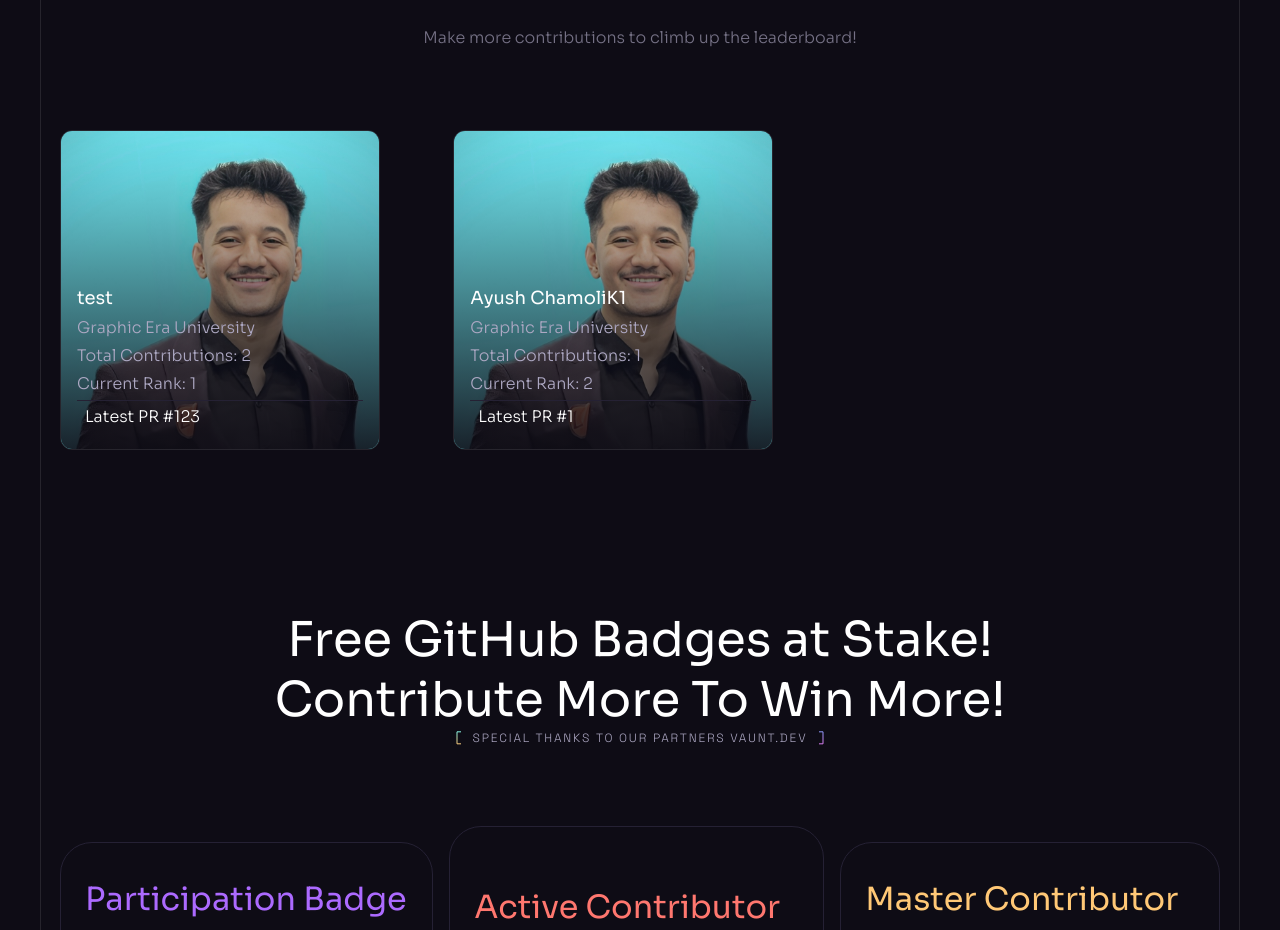
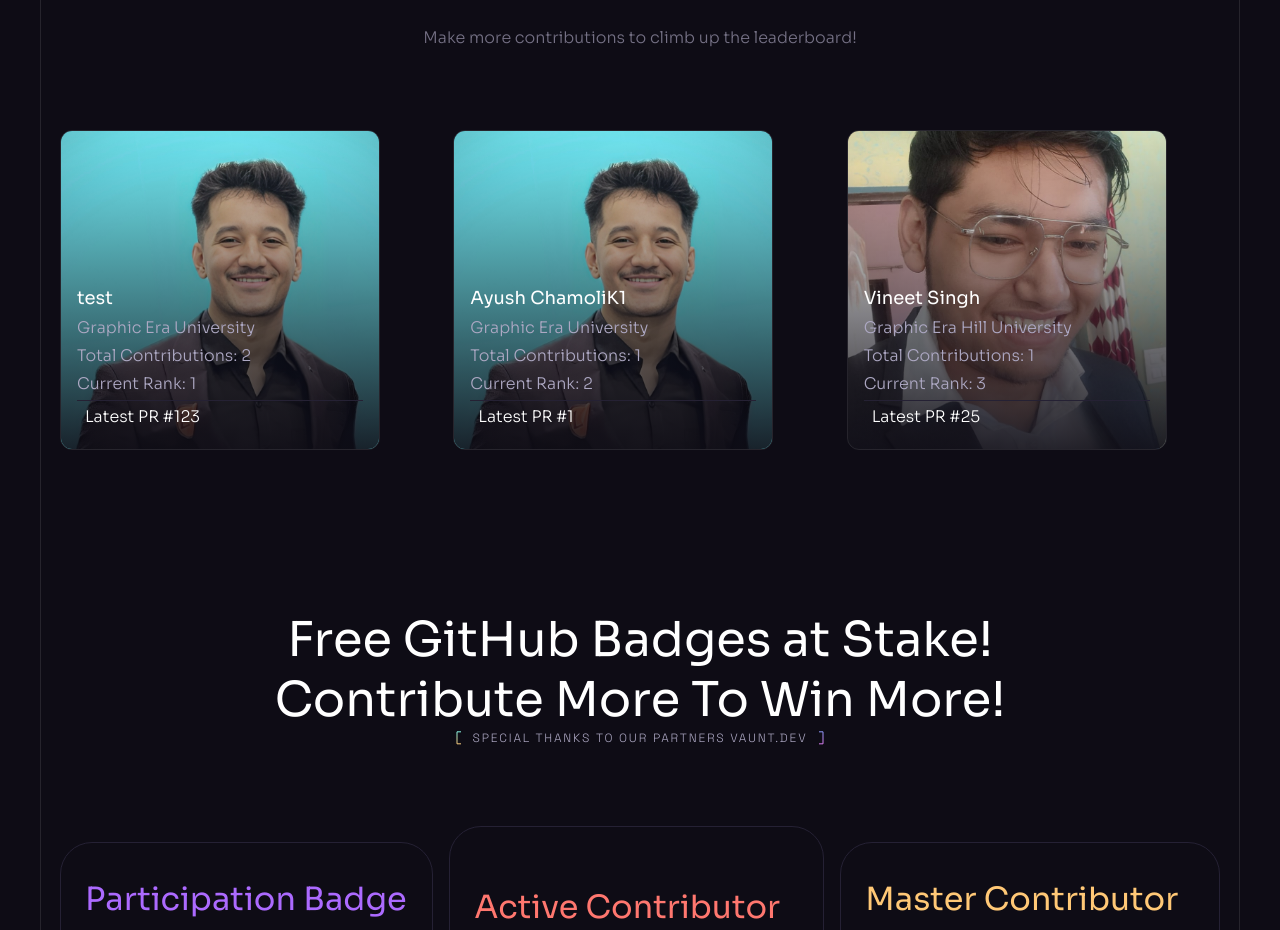
Before and after one commit to iamAyushChamoli/hacktoberfest-24, a React (Vite) app: page / in a window 1280 px wide. Shown: the part 4180-5110 px from the top of the page. Built offline with nearby package versions, Linux system fonts and the light colour scheme.

Commit message:
added my contribution to participation logs

```diff
--- a/src/participants/avatars/index.js
+++ b/src/participants/avatars/index.js
@@ -1,5 +1,4 @@
 import ayush from "./img/ayush.jpg";
+import vineet from "./img/vineet.jpg";
 
-export{
-    ayush,
-}
+export { ayush, vineet };
--- a/src/participants/participants.js
+++ b/src/participants/participants.js
@@ -1,4 +1,4 @@
-import { ayush } from "./avatars/index";
+import { ayush, vineet } from "./avatars/index";
 
 export const participantData = [
   {
@@ -7,14 +7,22 @@ export const participantData = [
     university: "Graphic Era University",
     img: ayush,
     pr: [1],
-    prLink: ['#link1'],
+    prLink: ["#link1"],
   },
-    {
+  {
     id: "2",
     name: "test",
     university: "Graphic Era University",
     img: ayush,
     pr: [1, 123],
-    prLink: ['ink1','link2' ],
+    prLink: ["ink1", "link2"],
   },
-]
+  {
+    id: "3",
+    name: "Vineet Singh",
+    university: "Graphic Era Hill University",
+    img: vineet,
+    pr: [25],
+    prLink: ["https://github.com/iamAyushChamoli/hacktoberfest-24/pull/25"],
+  },
+];
```
Also changed, not shown: src/participants/avatars/img/vineet.jpg (added).
